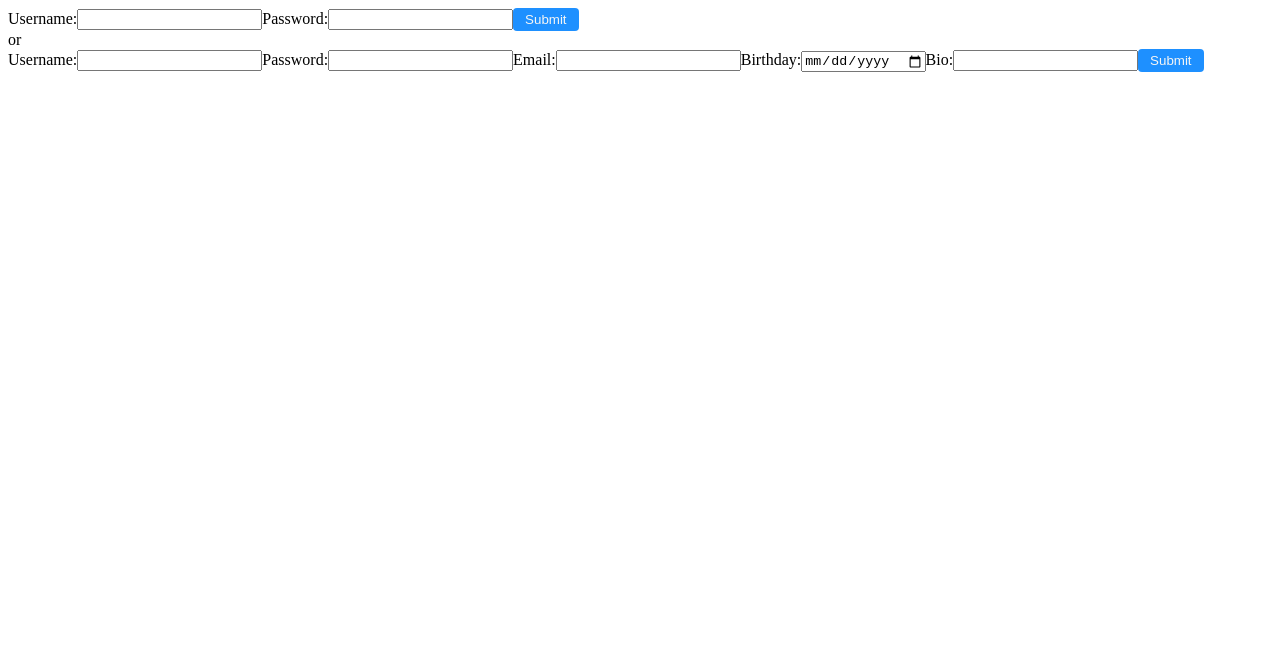
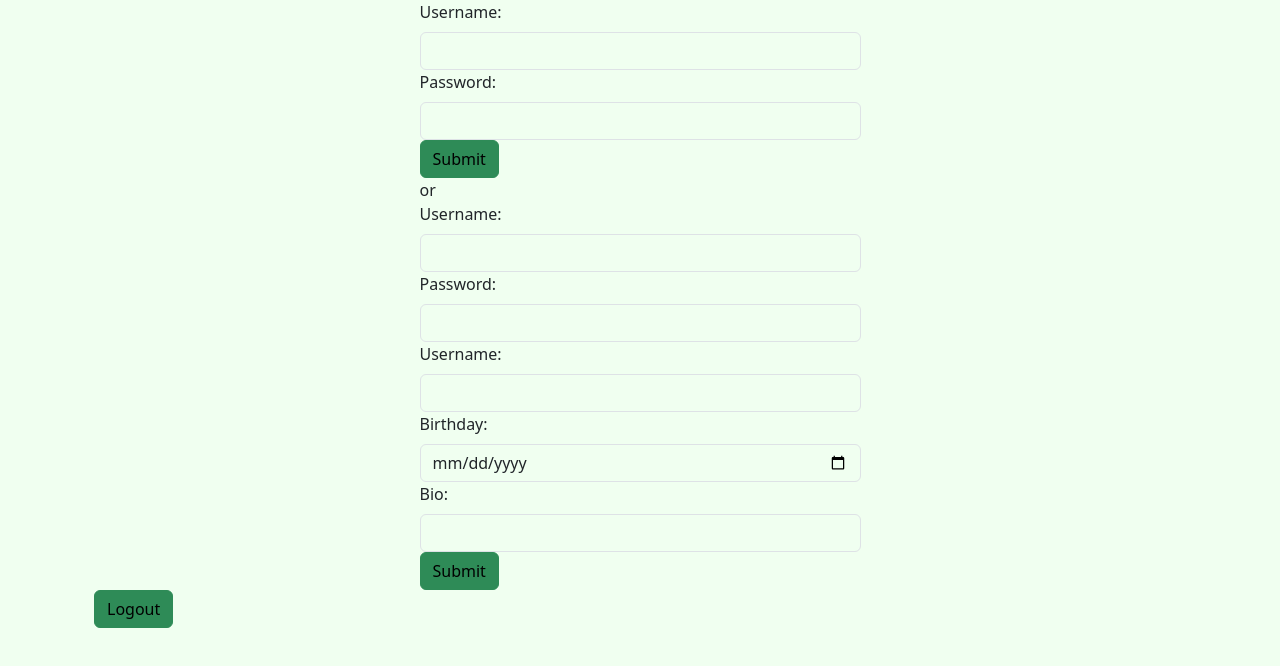
Before and after one commit to HunkRowgan/myFlix-client, a React (Vite) app: page /signup in a window 1280 px wide. Shown: the top 666 px of the page. Built offline with nearby package versions, Linux system fonts and the light colour scheme.

Commit message:
3.6
- updated all styling with bootstrap react

```diff
--- a/package.json
+++ b/package.json
@@ -9,9 +9,11 @@
   "author": "",
   "license": "ISC",
   "dependencies": {
+    "bootstrap": "^5.3.2",
+    "prop-types": "^15.8.1",
     "react": "^18.2.0",
-    "react-dom": "^18.2.0",
-    "prop-types": "^15.8.1"
+    "react-bootstrap": "^2.9.1",
+    "react-dom": "^18.2.0"
   },
   "devDependencies": {
     "@parcel/transformer-sass": "2.10.3",
--- a/src/components/login-view/login-view.jsx
+++ b/src/components/login-view/login-view.jsx
@@ -1,6 +1,9 @@
 import React from "react";
 import {useState} from "react";
 import './login-view.scss';
+
+import Button from "react-bootstrap/Button";
+import Form from "react-bootstrap/Form";
 
 export const LoginView = ({ onLoggedIn }) => {
     const [Username, setUsername] = useState("");
@@ -18,7 +21,7 @@
     fetch("https://hunkrowganmovieapi.onrender.com/login", {
         method: "POST",
         headers: {
-          "Content-Type": "application/json"
+          "Content-Type": "application/json",
         },
         body: JSON.stringify(data)
         })
@@ -40,31 +43,33 @@
       }
 
     return (
-      <form onSubmit={handleSubmit}>
-        <label>
-          Username:
-          <input
+      <Form onSubmit={handleSubmit}>
+        <Form.Group controlId="formUsername">
+          <Form.Label>Username:</Form.Label>
+          <Form.Control
            type="text"
            value={Username}
            onChange={(e) => setUsername(e.target.value)}
            required
+           minLength="3"
            />
-        </label>
-        <label>
-          Password:
-          <input
-           type="Password"
+        </Form.Group>
+
+        <Form.Group controlId="formPassword">
+          <Form.Label>Password:</Form.Label>
+          <Form.Control
+           type="password"
            value={Password}
            onChange={(e) => setPassword(e.target.value)}
            required
           />
-        </label>
-        <button
+        </Form.Group>
+        <Button
+        variant="primary"
         type="submit"
-        className="submit-button"
         >
           Submit
-          </button>
-      </form>
+          </Button>
+      </Form>
     );
   };
--- a/src/components/main-view/main-view.jsx
+++ b/src/components/main-view/main-view.jsx
@@ -1,17 +1,17 @@
-import { useState, useEffect } from "react"; //call useState function to document
-import { MovieCard} from "../movie-card/movie-card";
-import { MovieView} from "../movie-view/movie-view";
+import { useState, useEffect } from "react";
+import { MovieCard } from "../movie-card/movie-card";
+import { MovieView } from "../movie-view/movie-view";
 import { LoginView } from "../login-view/login-view";
 import { SignupView } from "../signup-view/signup-view";
+import { Button, Container, Row, Col } from 'react-bootstrap';
 
 export const MainView = () => {
   const storedUser = JSON.parse(localStorage.getItem("user"));
   const storedToken = localStorage.getItem("token");
   const [movies, setMovies] = useState([]);
-    const [selectedMovie, setSelectedMovie] = useState (null);
-    const [user, setUser] = useState(storedUser?storedUser : null);
-    const [token, setToken] = useState(storedToken?storedToken : null);
-
+  const [selectedMovie, setSelectedMovie] = useState(null);
+  const [user, setUser] = useState(storedUser ? storedUser : null);
+  const [token, setToken] = useState(storedToken ? storedToken : null);
 
   useEffect(() => {
     if (!token) {
@@ -22,26 +22,24 @@
     })
       .then((response) => response.json())
       .then((data) => {
-          const moviesFromApi = data.map((movie) => {
-            return {
+        const moviesFromApi = data.map((movie) => ({
           id: movie._id,
           Title: movie.Title,
           Genre: movie.Genre.Name,
           Description: movie.Description,
           Director: movie.Director.Name,
-              ImagePath: movie.ImagePath
-            };
-        });
+          ImagePath: movie.ImagePath,
+        }));
 
         setMovies(moviesFromApi);
-
-
-    }), [];
+      });
   }, [token]);
 
-    if (!user) {
   return (
-      <>
+    <Container>
+      <Row className="justify-content-md-center">
+        {!user ? (
+            <Col md = {5}>
               <LoginView
                 onLoggedIn={(user, token) => {
                   setUser(user);
@@ -50,42 +48,43 @@
               />
               or
               <SignupView />
+            </Col>
+        ) : selectedMovie ? (
+          <Col md={8} style={{ border: "1px solid black" }}>
+            <MovieView
+              style={{ border: "1px solid green" }}
+              movie={selectedMovie}
+              onBackClick={() => setSelectedMovie(null)}
+            />
+          </Col>
+        ) : movies.length === 0 ? (
+          <div>The list is empty!</div>
+        ) : (
+          <>
+            {movies.map((movie) => (
+              <Col className="mb-5" key={movie.id} md={4}>
+                <MovieCard
+                  movieData={movie}
+                  onMovieClick={(newSelectedMovie) => {
+                    setSelectedMovie(newSelectedMovie);
+                  }}
+                />
+              </Col>
+            ))}
           </>
-      );
-    }
+        )}
+      </Row>
 
-    if (selectedMovie) {
-        return (
-            <MovieView
-            movie ={selectedMovie}
-            onBackClick=
-            {() => setSelectedMovie(null)}/>
-        );
-    }
-
-    if (movies.length === 0) {
-        return <div>The list is empty!</div>;
-    }
-
-    return (
-      <div>
-            {movies.map((movie) => {
-                return <MovieCard
-                movieData = {movie}
-                key={movie.id}
-                onMovieClick = {(newSelectedMovie) => {
-                    setSelectedMovie (newSelectedMovie);
-                }}/>
-            })}
-
-        <button
+      <Button
+        className="btn-logout"
         onClick={() => {
           setUser(null);
           setToken(null);
           localStorage.clear();
-        }}>
+        }}
+      >
         Logout
-        </button>
-      </div>
+      </Button>
+    </Container>
   );
 };
--- a/src/components/movie-card/movie-card.jsx
+++ b/src/components/movie-card/movie-card.jsx
@@ -1,9 +1,13 @@
 import PropTypes from "prop-types"; //import PropTypes library
+import { Button, Card } from "react-bootstrap";
+import { useBootstrapBreakpoints } from "react-bootstrap/esm/ThemeProvider";
 
 //movieCard function component
 export const MovieCard = ({ movieData, onMovieClick }) => {
     return (
-      <div
+
+    /*
+      <div //replaced with card element
         onClick={() => {
           onMovieClick(movieData);
         }}
@@ -11,7 +15,22 @@
         {movieData.Title}
       </div>
     );
-  };
+  };*/
+
+ //replace div with Card element
+    <Card className="h-100">
+      <Card.Img variant="top" src={useBootstrapBreakpoints.image} />
+      <Card.Body>
+        <Card.Title>{movieData.Title}</Card.Title>
+        <Card.Text>{movieData.Description}</Card.Text>
+        <Button onClick={() => onMovieClick(movieData)}
+        variant="link">
+          Open
+          </Button>
+      </Card.Body>
+    </Card>
+  );
+};
 
 // Define all the props constraints for MovieCard
 MovieCard.propTypes = {
--- a/src/components/signup-view/signup-view.jsx
+++ b/src/components/signup-view/signup-view.jsx
@@ -1,5 +1,8 @@
 import { useState} from "react";
 import './signup-view.scss';
+
+import Button from "react-bootstrap/Button";
+import Form from "react-bootstrap/Form";
 
 export const SignupView = () => {
     const [username, setUsername] = useState("");
@@ -37,61 +40,61 @@
     };
 
     return (
-        <form onSubmit={handleSubmit}>
-
-        <label>
-            Username:
-            <input
+        <Form onSubmit={handleSubmit}>
+          <Form.Group controlId="formUsername">
+            <Form.Label>Username:</Form.Label>
+            <Form.Control
               type="text"
               value={username}
               onChange={(e) => setUsername(e.target.value)}
               required
               minLength="3"
               />
-        </label>
-        <label>
-        Password:
-        <input
+          </Form.Group>
+          <Form.Group controlId="formPassword">
+            <Form.Label>Password:</Form.Label>
+            <Form.Control
               type="password"
               value={password}
               onChange={(e) => setPassword(e.target.value)}
               required
               />
-      </label>
-      <label>
-        Email:
-        <input
+          </Form.Group>
+          <Form.Group controlId="formEmail">
+            <Form.Label>Username:</Form.Label>
+            <Form.Control
               type="email"
               value={email}
               onChange={(e) => setEmail(e.target.value)}
               required
               />
-      </label>
-      <label>
-        Birthday:
-        <input
+          </Form.Group>
+          <Form.Group controlId="formBirthday">
+            <Form.Label>Birthday:</Form.Label>
+            <Form.Control
               type="date"
               value={birthday}
               onChange={(e) => setBirthday(e.target.value)}
               required
               />
-      </label>
-      <label>
-        Bio:
-        <input
+          </Form.Group>
+          <Form.Group controlId="formBio">
+            <Form.Label>Bio:</Form.Label>
+            <Form.Control
               type="string"
               value={bio}
               onChange={(e) => setBio(e.target.value)}
               required
               />
-      </label>
-
-        <button
+          </Form.Group>
+          <Button
+        variant="primary"
         type="submit"
-            className="submit-button"
         >
           Submit
-            </button>
-        </form>
+          </Button>
+
+        </Form>
+
     );
 };
--- a/src/index.jsx
+++ b/src/index.jsx
@@ -6,12 +6,17 @@
 // Import statement to indicate that you need to bundle `./index.scss`
 import "./index.scss";
 
+//import boostrap component
+import Container from 'react-bootstrap/Container';
+
 // Main component (will eventually use all the others)
 const MyFlixApplication = () => {
   return (
-<MainView />
+    <Container>
+      <MainView />
+    </Container>
   );
-};
+}
 
 // Finds the root of your app
 const container = document.querySelector("#root");
--- a/src/index.scss
+++ b/src/index.scss
@@ -1,3 +1,12 @@
+//import react bootstrap
+//@import "bootstrap/dist/css/bootstrap.min.css"; //CSS
+
+$primary: SeaGreen;
+$body-bg: Honeydew;
+
+@import '~bootstrap/scss/bootstrap.scss'; // sass
+
+
 $color: steelblue;
 
 .my-flix {
```
Also changed, not shown: src/components/movie-view/movie-view.jsx (+29 -33 lines), 1 other file (tests, documents, lock files or other folders). Lines whose indentation alone changed are shown as unchanged.
